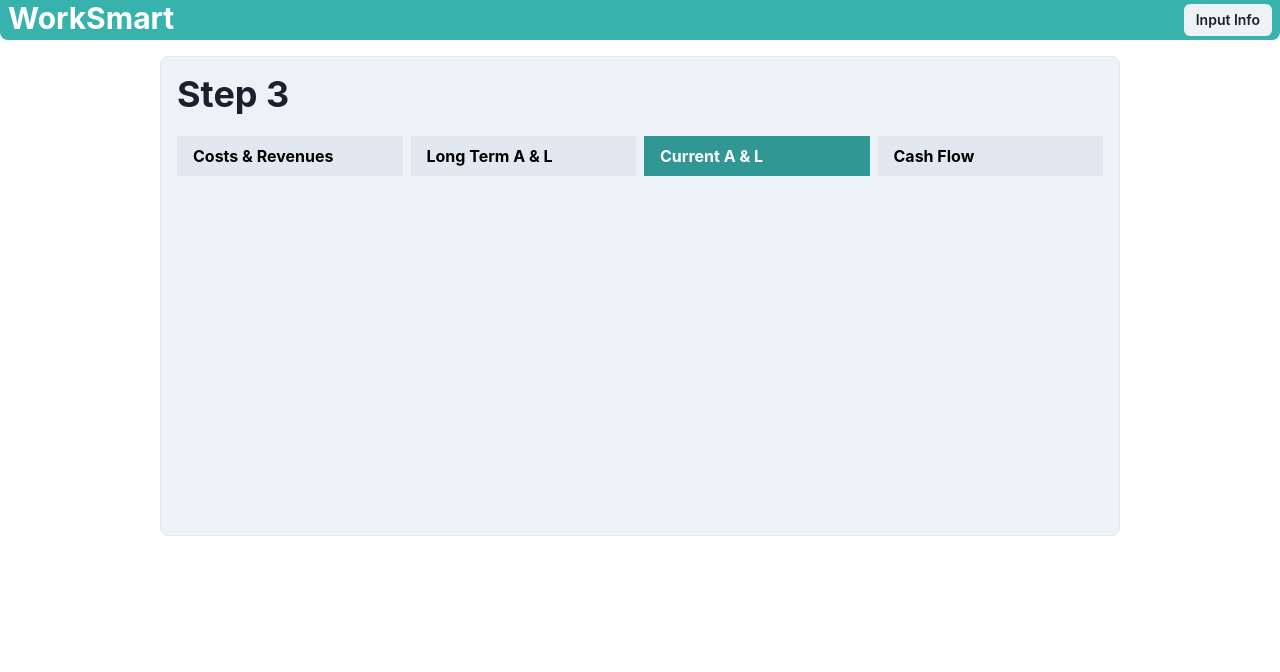
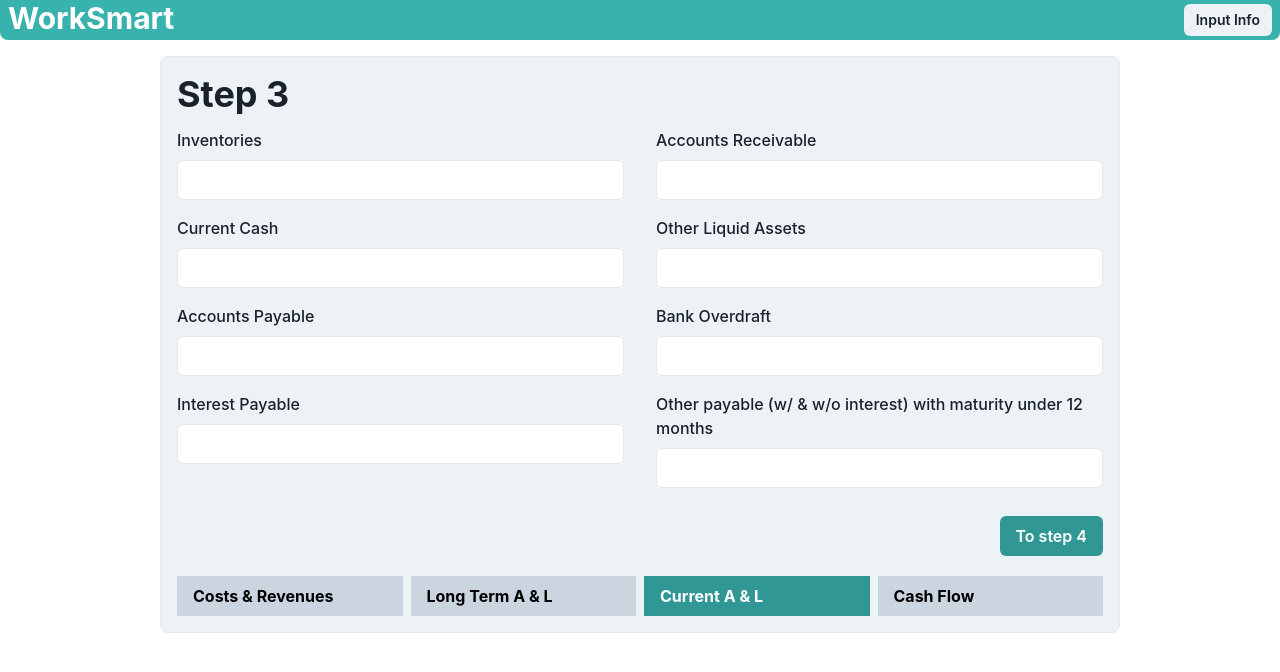
Before and after one commit to planetariumfish/worksmart-fe, a React (Vite) app: page /input in a window 1280 px wide. Both pictures are taken after a click on the element "Current A & L". Shown: the top 672 px of the page. Built offline with nearby package versions, Linux system fonts and the light colour scheme.

Commit message:
3/4 forms done

```diff
--- a/src/components/forms/Step1.tsx
+++ b/src/components/forms/Step1.tsx
@@ -146,7 +146,7 @@ const Step1 = ({ info, setInfo, setStep }: Props) => {
           </FormErrorMessage>
         </FormControl>
       </SimpleGrid>
-      <HStack w="100%">
+      <HStack w="100%" my={3}>
         <Spacer />
         <Button
           mt={4}
--- a/src/components/forms/Step2.tsx
+++ b/src/components/forms/Step2.tsx
@@ -125,7 +125,7 @@ const Step2 = ({ info, setInfo, setStep }: Props) => {
           </FormControl>
         </HStack>
       </Box>
-      <HStack w="100%">
+      <HStack w="100%" my={3}>
         <Spacer />
         <Button
           mt={4}
--- /dev/null
+++ b/src/components/forms/Step3.tsx
@@ -0,0 +1,177 @@
+import React from "react";
+import { useForm } from "react-hook-form";
+import {
+  FormErrorMessage,
+  FormLabel,
+  FormControl,
+  Input,
+  Button,
+  SimpleGrid,
+  HStack,
+  Spacer,
+} from "@chakra-ui/react";
+import { FinancialPicture } from "../../types/types";
+
+type Props = {
+  info: FinancialPicture | undefined;
+  setInfo: React.Dispatch<React.SetStateAction<FinancialPicture | undefined>>;
+  setStep: React.Dispatch<React.SetStateAction<number>>;
+};
+
+type FormInput = {
+  inventories: number;
+  receivables: number;
+  cashnow: number;
+  otherliquid: number;
+  payable: number;
+  overdraft: number;
+  intpayable: number;
+  otherpayable: number;
+};
+
+const Step3 = ({ info, setInfo, setStep }: Props) => {
+  const {
+    handleSubmit,
+    register,
+    formState: { errors, isSubmitting },
+  } = useForm<FormInput>();
+
+  function onSubmit(values: FormInput) {
+    if (info) setInfo({ ...info, ...values });
+    setStep(3);
+  }
+
+  return (
+    <form onSubmit={handleSubmit(onSubmit)}>
+      <SimpleGrid columns={2} spacingX="2rem" spacingY="1rem">
+        <FormControl isInvalid={!!errors.inventories}>
+          <FormLabel htmlFor="inventories">Inventories</FormLabel>
+          <Input
+            bg="white"
+            id="inventories"
+            type="number"
+            {...register("inventories", {
+              required: "This is required",
+            })}
+          />
+          <FormErrorMessage>
+            {errors.inventories && errors.inventories.message}
+          </FormErrorMessage>
+        </FormControl>
+        <FormControl isInvalid={!!errors.receivables}>
+          <FormLabel htmlFor="receivables">Accounts Receivable</FormLabel>
+          <Input
+            bg="white"
+            id="receivables"
+            type="number"
+            {...register("receivables", {
+              required: "This is required",
+            })}
+          />
+          <FormErrorMessage>
+            {errors.receivables && errors.receivables.message}
+          </FormErrorMessage>
+        </FormControl>
+        <FormControl isInvalid={!!errors.cashnow}>
+          <FormLabel htmlFor="cashnow">Current Cash</FormLabel>
+          <Input
+            bg="white"
+            id="cashnow"
+            type="number"
+            {...register("cashnow", {
+              required: "This is required",
+            })}
+          />
+          <FormErrorMessage>
+            {errors.cashnow && errors.cashnow.message}
+          </FormErrorMessage>
+        </FormControl>
+        <FormControl isInvalid={!!errors.otherliquid}>
+          <FormLabel htmlFor="otherliquid">Other Liquid Assets</FormLabel>
+          <Input
+            bg="white"
+            id="otherliquid"
+            type="number"
+            {...register("otherliquid", {
+              required: "This is required. Enter '0' if not applicable.",
+            })}
+          />
+          <FormErrorMessage>
+            {errors.otherliquid && errors.otherliquid.message}
+          </FormErrorMessage>
+        </FormControl>
+        <FormControl isInvalid={!!errors.payable}>
+          <FormLabel htmlFor="payable">Accounts Payable</FormLabel>
+          <Input
+            bg="white"
+            id="payable"
+            type="number"
+            {...register("payable", {
+              required: "This is required",
+            })}
+          />
+          <FormErrorMessage>
+            {errors.payable && errors.payable.message}
+          </FormErrorMessage>
+        </FormControl>
+        <FormControl isInvalid={!!errors.overdraft}>
+          <FormLabel htmlFor="overdraft">Bank Overdraft</FormLabel>
+          <Input
+            bg="white"
+            id="overdraft"
+            type="number"
+            {...register("overdraft", {
+              required: "This is required",
+            })}
+          />
+          <FormErrorMessage>
+            {errors.overdraft && errors.overdraft.message}
+          </FormErrorMessage>
+        </FormControl>
+        <FormControl isInvalid={!!errors.intpayable}>
+          <FormLabel htmlFor="intpayable">Interest Payable</FormLabel>
+          <Input
+            bg="white"
+            id="intpayable"
+            type="number"
+            {...register("intpayable", {
+              required: "This is required.",
+            })}
+          />
+          <FormErrorMessage>
+            {errors.intpayable && errors.intpayable.message}
+          </FormErrorMessage>
+        </FormControl>
+        <FormControl isInvalid={!!errors.otherpayable}>
+          <FormLabel htmlFor="otherpayable">
+            Other payable (w/ & w/o interest) with maturity under 12 months
+          </FormLabel>
+          <Input
+            bg="white"
+            id="otherpayable"
+            type="number"
+            {...register("otherpayable", {
+              required: "This is required.",
+            })}
+          />
+          <FormErrorMessage>
+            {errors.otherpayable && errors.otherpayable.message}
+          </FormErrorMessage>
+        </FormControl>
+      </SimpleGrid>
+      <HStack w="100%" my={3}>
+        <Spacer />
+        <Button
+          mt={4}
+          colorScheme="teal"
+          isLoading={isSubmitting}
+          type="submit"
+        >
+          To step 4
+        </Button>
+      </HStack>
+    </form>
+  );
+};
+
+export default Step3;
--- a/src/pages/Input.tsx
+++ b/src/pages/Input.tsx
@@ -2,6 +2,7 @@ import { Box, Heading, SimpleGrid, Text } from "@chakra-ui/react";
 import React from "react";
 import Step1 from "../components/forms/Step1";
 import Step2 from "../components/forms/Step2";
+import Step3 from "../components/forms/Step3";
 import { FinancialPicture } from "../types/types";
 
 type Props = {};
@@ -27,12 +28,14 @@ const Input = (props: Props) => {
         {step === 2 && (
           <Step2 info={info} setInfo={setInfo} setStep={setStep} />
         )}
-        {step === 3 && <></>}
+        {step === 3 && (
+          <Step3 info={info} setInfo={setInfo} setStep={setStep} />
+        )}
         {step === 4 && <></>}
         <Box mt={5}>
           <SimpleGrid gap={2} columns={4}>
             <Box
-              bg={step === 1 ? "teal.500" : "gray.200"}
+              bg={step === 1 ? "teal.500" : "gray.300"}
               color={step === 1 ? "white" : "black"}
               p="0.5rem 1rem"
               onClick={() => setStep(1)}
@@ -42,7 +45,7 @@ const Input = (props: Props) => {
               <Text as="b">Costs & Revenues</Text>
             </Box>
             <Box
-              bg={step === 2 ? "teal.500" : "gray.200"}
+              bg={step === 2 ? "teal.500" : "gray.300"}
               color={step === 2 ? "white" : "black"}
               p="0.5rem 1rem"
               onClick={() => setStep(2)}
@@ -52,7 +55,7 @@ const Input = (props: Props) => {
               <Text as="b">Long Term A & L</Text>
             </Box>
             <Box
-              bg={step === 3 ? "teal.500" : "gray.200"}
+              bg={step === 3 ? "teal.500" : "gray.300"}
               color={step === 3 ? "white" : "black"}
               p="0.5rem 1rem"
               onClick={() => setStep(3)}
@@ -62,7 +65,7 @@ const Input = (props: Props) => {
               <Text as="b">Current A & L</Text>
             </Box>
             <Box
-              bg={step === 4 ? "teal.500" : "gray.200"}
+              bg={step === 4 ? "teal.500" : "gray.300"}
               color={step === 4 ? "white" : "black"}
               p="0.5rem 1rem"
               onClick={() => setStep(4)}
```
